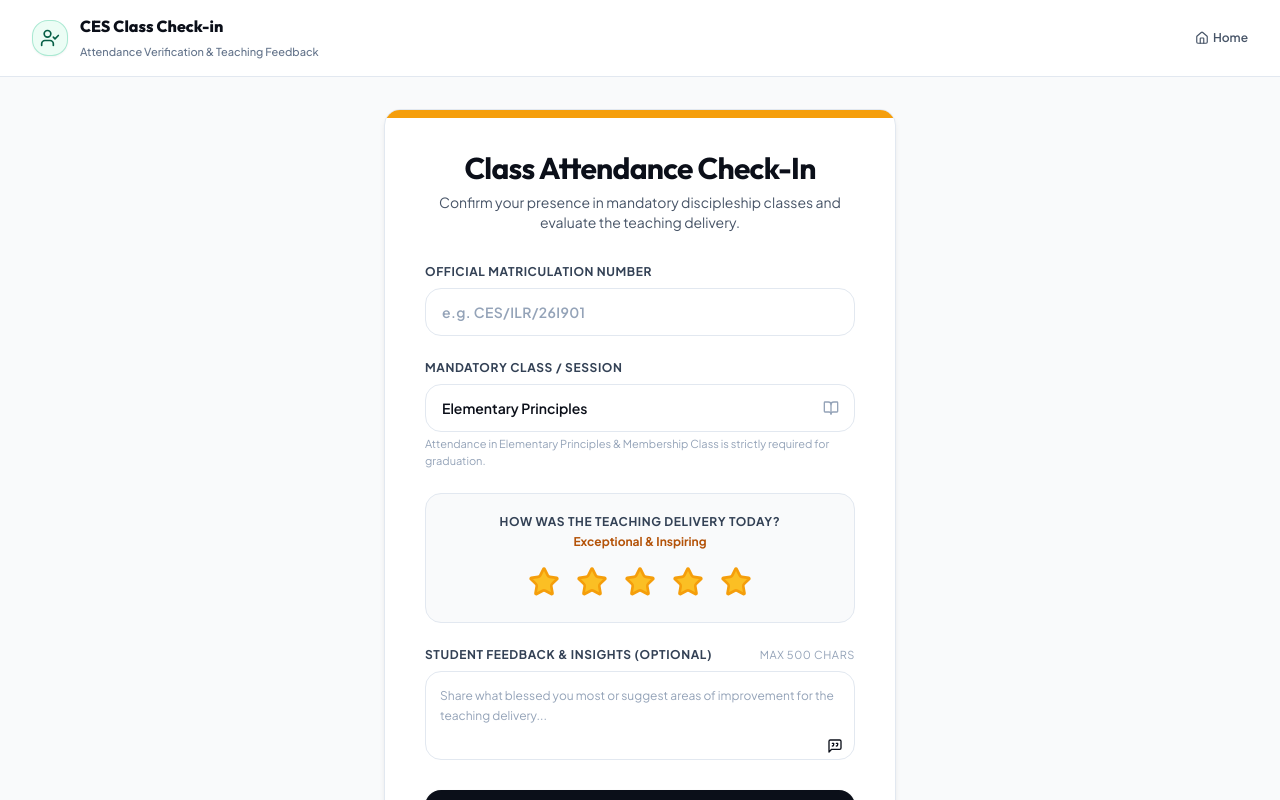
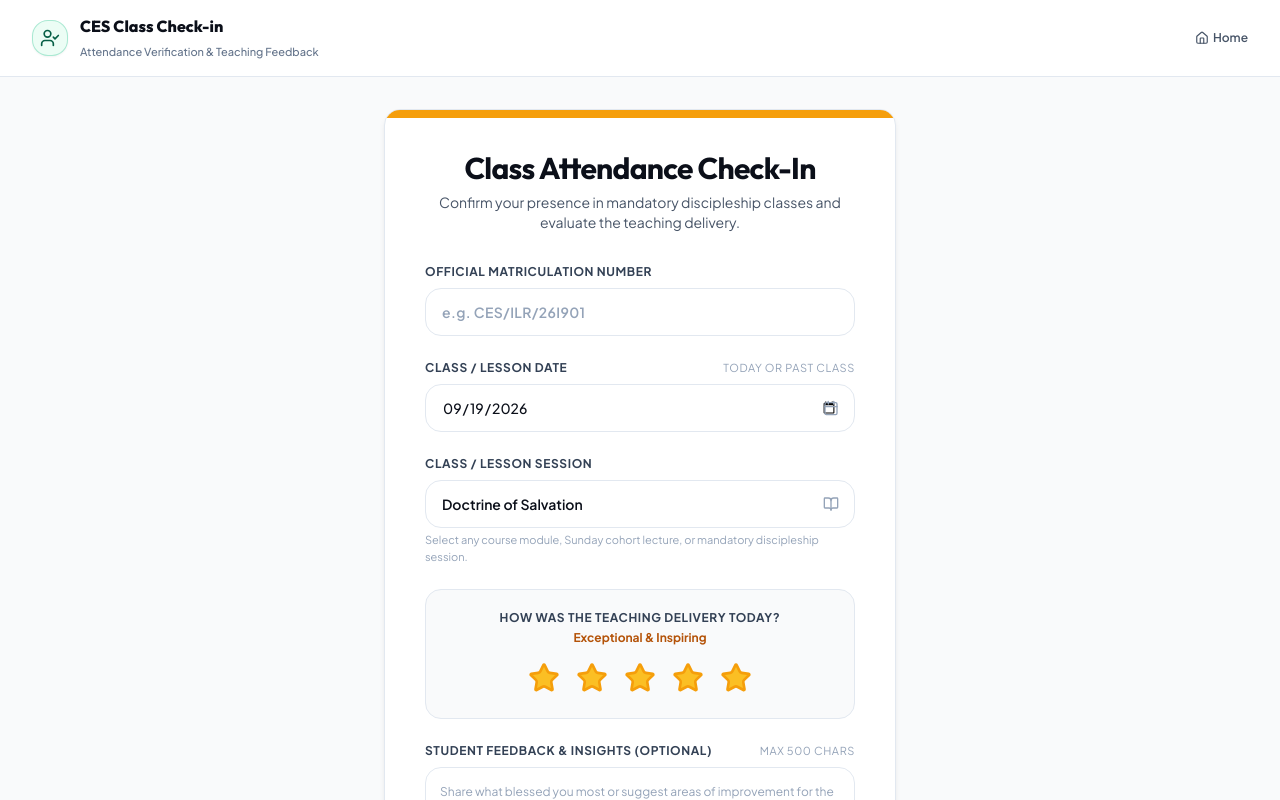
Before and after one commit to asejik/ces-ilorin, a Next.js app: page /attendance in a window 1280 px wide. Shown: the top 800 px of the page. Built offline with nearby package versions, Linux system fonts and the light colour scheme.

Commit message:
feat(attendance): add class date picker, full curriculum course options, and robust tracking

```diff
--- a/src/actions/attendance.ts
+++ b/src/actions/attendance.ts
@@ -12,7 +12,9 @@ export interface AttendanceCheckinResult {
   error?: string;
   studentName?: string;
   matricNo?: string;
+  cohortType?: string;
   courseName?: string;
+  sessionDate?: string;
   rating?: number;
   isUpdate?: boolean;
 }
@@ -49,7 +51,18 @@ export async function submitAttendanceCheckinAction(
       return { success: false, error: firstErr };
     }
 
-    const { matricNo, courseName, deliveryRating, deliveryFeedback } = parseResult.data;
+    const { matricNo, courseName, sessionDate, deliveryRating, deliveryFeedback } = parseResult.data;
+    const finalDate = sessionDate || new Date().toISOString().split('T')[0];
+
+    // Prevent future dates
+    const today = new Date().toISOString().split('T')[0];
+    if (finalDate > today) {
+      return {
+        success: false,
+        error: 'Class attendance date cannot be in the future. Please select today or a past class date.',
+      };
+    }
+
     const supabase = createAdminClient();
 
     // 1. Validate student
@@ -86,14 +99,14 @@ export async function submitAttendanceCheckinAction(
     let isUpdate = false;
 
     if (existingRecord) {
-      // Update existing record with refreshed rating, feedback, and timestamp
+      // Update existing record with refreshed rating, feedback, and session date
       const { error: updateErr } = await supabase
         .from('ces_attendance_records')
         .update({
           status: 'Attended',
           delivery_rating: deliveryRating,
           delivery_feedback: deliveryFeedback,
-          session_date: new Date().toISOString().split('T')[0],
+          session_date: finalDate,
           logged_at: new Date().toISOString(),
         })
         .eq('id', existingRecord.id);
@@ -113,7 +126,8 @@ export async function submitAttendanceCheckinAction(
           status: 'Attended',
           delivery_rating: deliveryRating,
           delivery_feedback: deliveryFeedback,
-          session_date: new Date().toISOString().split('T')[0],
+          session_date: finalDate,
+          logged_at: new Date().toISOString(),
         });
 
       if (insErr) {
@@ -127,7 +141,9 @@ export async function submitAttendanceCheckinAction(
       success: true,
       studentName: fullName,
       matricNo: student.matric_no,
+      cohortType: student.cohort_type,
       courseName,
+      sessionDate: finalDate,
       rating: deliveryRating,
       isUpdate,
     };
--- a/src/app/attendance/page.tsx
+++ b/src/app/attendance/page.tsx
@@ -10,15 +10,21 @@ import {
   ArrowLeft,
   Home,
   BookOpen,
+  Calendar,
   MessageSquareQuote,
   RotateCcw,
 } from 'lucide-react';
 import { submitAttendanceCheckinAction } from '@/actions/attendance';
-import { ATTENDANCE_COURSE_NAMES } from '@/lib/validation/attendance';
+import {
+  ATTENDANCE_COURSE_NAMES,
+  ATTENDANCE_COURSE_GROUPS,
+} from '@/lib/validation/attendance';
 
 export default function StudentAttendancePage() {
+  const todayIso = new Date().toISOString().split('T')[0];
   const [matricNo, setMatricNo] = useState('');
   const [courseName, setCourseName] = useState<string>(ATTENDANCE_COURSE_NAMES[0]);
+  const [sessionDate, setSessionDate] = useState<string>(todayIso);
   const [rating, setRating] = useState<number>(5);
   const [hoverRating, setHoverRating] = useState<number | null>(null);
   const [feedback, setFeedback] = useState('');
@@ -29,7 +35,9 @@ export default function StudentAttendancePage() {
   const [receipt, setReceipt] = useState<{
     studentName: string;
     matricNo: string;
+    cohortType?: string;
     courseName: string;
+    sessionDate?: string;
     rating: number;
     isUpdate: boolean;
   } | null>(null);
@@ -51,11 +59,17 @@ export default function StudentAttendancePage() {
       return;
     }
 
+    if (!sessionDate) {
+      setErrorMsg('Please select the date of the class session');
+      return;
+    }
+
     setLoading(true);
     try {
       const res = await submitAttendanceCheckinAction({
         matricNo,
         courseName: courseName as (typeof ATTENDANCE_COURSE_NAMES)[number],
+        sessionDate,
         deliveryRating: rating,
         deliveryFeedback: feedback || null,
       });
@@ -69,7 +83,9 @@ export default function StudentAttendancePage() {
       setReceipt({
         studentName: res.studentName || 'Student',
         matricNo: res.matricNo || matricNo,
+        cohortType: res.cohortType,
         courseName: res.courseName || courseName,
+        sessionDate: res.sessionDate || sessionDate,
         rating: res.rating || rating,
         isUpdate: res.isUpdate || false,
       });
@@ -154,10 +170,30 @@ export default function StudentAttendancePage() {
                 />
               </div>
 
+              {/* Date of Class / Lesson */}
+              <div>
+                <label htmlFor="dateInput" className="block text-xs font-bold text-ink-700 uppercase tracking-wider mb-2 flex items-center justify-between">
+                  <span>Class / Lesson Date</span>
+                  <span className="text-[11px] text-ink-400 font-normal">Today or past class</span>
+                </label>
+                <div className="relative">
+                  <input
+                    id="dateInput"
+                    type="date"
+                    max={todayIso}
+                    value={sessionDate}
+                    onChange={(e) => setSessionDate(e.target.value)}
+                    required
+                    className="w-full h-12 px-4 rounded-xl border border-ink-200 bg-surface text-ink-950 font-medium text-sm focus:outline-none focus:ring-2 focus:ring-solar-500 focus:border-transparent transition-colors cursor-pointer"
+                  />
+                  <Calendar className="w-4 h-4 text-ink-400 absolute right-4 top-4 pointer-events-none" />
+                </div>
+              </div>
+
               {/* Course Selection */}
               <div>
                 <label htmlFor="courseSelect" className="block text-xs font-bold text-ink-700 uppercase tracking-wider mb-2">
-                  Mandatory Class / Session
+                  Class / Lesson Session
                 </label>
                 <div className="relative">
                   <select
@@ -166,16 +202,20 @@ export default function StudentAttendancePage() {
                     onChange={(e) => setCourseName(e.target.value)}
                     className="w-full h-12 px-4 rounded-xl border border-ink-200 bg-surface text-ink-950 text-sm font-semibold focus:outline-none focus:ring-2 focus:ring-solar-500 focus:border-transparent transition-colors appearance-none cursor-pointer"
                   >
-                    {ATTENDANCE_COURSE_NAMES.map((name) => (
-                      <option key={name} value={name}>
-                        {name}
-                      </option>
+                    {ATTENDANCE_COURSE_GROUPS.map((group) => (
+                      <optgroup key={group.groupName} label={group.groupName}>
+                        {group.courses.map((name) => (
+                          <option key={name} value={name}>
+                            {name}
+                          </option>
+                        ))}
+                      </optgroup>
                     ))}
                   </select>
                   <BookOpen className="w-4 h-4 text-ink-400 absolute right-4 top-4 pointer-events-none" />
                 </div>
                 <span className="text-[11px] text-ink-400 mt-1 block">
-                  Attendance in Elementary Principles & Membership Class is strictly required for graduation.
+                  Select any course module, Sunday cohort lecture, or mandatory discipleship session.
                 </span>
               </div>
 
@@ -279,10 +319,40 @@ export default function StudentAttendancePage() {
                   {receipt.matricNo}
                 </span>
               </div>
+              {receipt.cohortType && (
+                <div className="flex justify-between items-center text-xs">
+                  <span className="text-ink-500">Registered Cohort:</span>
+                  <span
+                    className={`px-2 py-0.5 rounded font-bold text-[11px] ${
+                      receipt.cohortType === 'Sunday Cohort'
+                        ? 'bg-sunday-bg text-sunday-accent border border-sunday-accent/30'
+                        : 'bg-solar-50 text-solar-800 border border-solar-200'
+                    }`}
+                  >
+                    {receipt.cohortType}
+                  </span>
+                </div>
+              )}
               <div className="flex justify-between items-center text-xs">
                 <span className="text-ink-500">Course Session:</span>
                 <strong className="text-ink-950">{receipt.courseName}</strong>
               </div>
+              {receipt.sessionDate && (
+                <div className="flex justify-between items-center text-xs">
+                  <span className="text-ink-500">Class Date:</span>
+                  <span className="font-semibold text-ink-900 flex items-center gap-1">
+                    <Calendar className="w-3.5 h-3.5 text-solar-600" />
+                    <span>
+                      {new Date(receipt.sessionDate + 'T00:00:00').toLocaleDateString(undefined, {
+                        weekday: 'short',
+                        year: 'numeric',
+                        month: 'short',
+                        day: 'numeric',
+                      })}
+                    </span>
+                  </span>
+                </div>
+              )}
               <div className="flex justify-between items-center text-xs">
                 <span className="text-ink-500">Status:</span>
                 <span className="px-2 py-0.5 rounded text-[11px] font-bold bg-status-graduate-bg text-status-graduate-text border border-status-graduate-dot/30">
--- a/src/lib/validation/attendance.ts
+++ b/src/lib/validation/attendance.ts
@@ -1,10 +1,61 @@
 import { z } from 'zod';
 
 export const ATTENDANCE_COURSE_NAMES = [
+  // 8 Modular Curriculum Courses
+  'Doctrine of Salvation',
+  'Righteousness of God',
+  'Integrity of the Word of God',
+  'The Love Walk & Christian Character',
+  'Ministry of Service & Church Stewardship',
+  'Spiritual Authority & Believer’s Rights',
+  'Person and Power of the Holy Spirit',
+  'Prevailing Prayer & Intercession',
+
+  // Core Mandatory Institutional Classes (Required for Graduation)
   'Elementary Principles',
   'Membership & Vision Class',
+
+  // Cohort & General Training Sessions
   'General Sunday Cohort Session',
+  'Comprehensive Review & Final Exam Preparation',
+  'Special Discipleship Seminar / Workshop',
 ] as const;
+
+export interface AttendanceCourseGroup {
+  groupName: string;
+  courses: readonly string[];
+}
+
+export const ATTENDANCE_COURSE_GROUPS: AttendanceCourseGroup[] = [
+  {
+    groupName: 'Curriculum Course Lessons (8 Modules)',
+    courses: [
+      'Doctrine of Salvation',
+      'Righteousness of God',
+      'Integrity of the Word of God',
+      'The Love Walk & Christian Character',
+      'Ministry of Service & Church Stewardship',
+      'Spiritual Authority & Believer’s Rights',
+      'Person and Power of the Holy Spirit',
+      'Prevailing Prayer & Intercession',
+    ],
+  },
+  {
+    groupName: 'Mandatory Institutional Classes (Required for Graduation)',
+    courses: [
+      'Elementary Principles',
+      'Membership & Vision Class',
+    ],
+  },
+  {
+    groupName: 'Cohort & Special Training Sessions',
+    courses: [
+      'General Sunday Cohort Session',
+      'Comprehensive Review & Final Exam Preparation',
+      'Special Discipleship Seminar / Workshop',
+    ],
+  },
+];
 
 export const attendanceCheckinSchema = z.object({
   matricNo: z
@@ -14,6 +65,12 @@ export const attendanceCheckinSchema = z.object({
   courseName: z.enum(ATTENDANCE_COURSE_NAMES, {
     errorMap: () => ({ message: 'Please select a valid course session' }),
   }),
+  sessionDate: z
+    .string()
+    .regex(/^\d{4}-\d{2}-\d{2}$/, 'Please select a valid date in YYYY-MM-DD format')
+    .optional()
+    .nullable()
+    .transform((val) => (val ? val.trim() : undefined)),
   deliveryRating: z
     .number()
     .int('Rating must be an integer')
```
Also changed, not shown: src/app/admin/attendance/page.tsx (+36 -13 lines), 1 other file (tests, documents, lock files or other folders).
